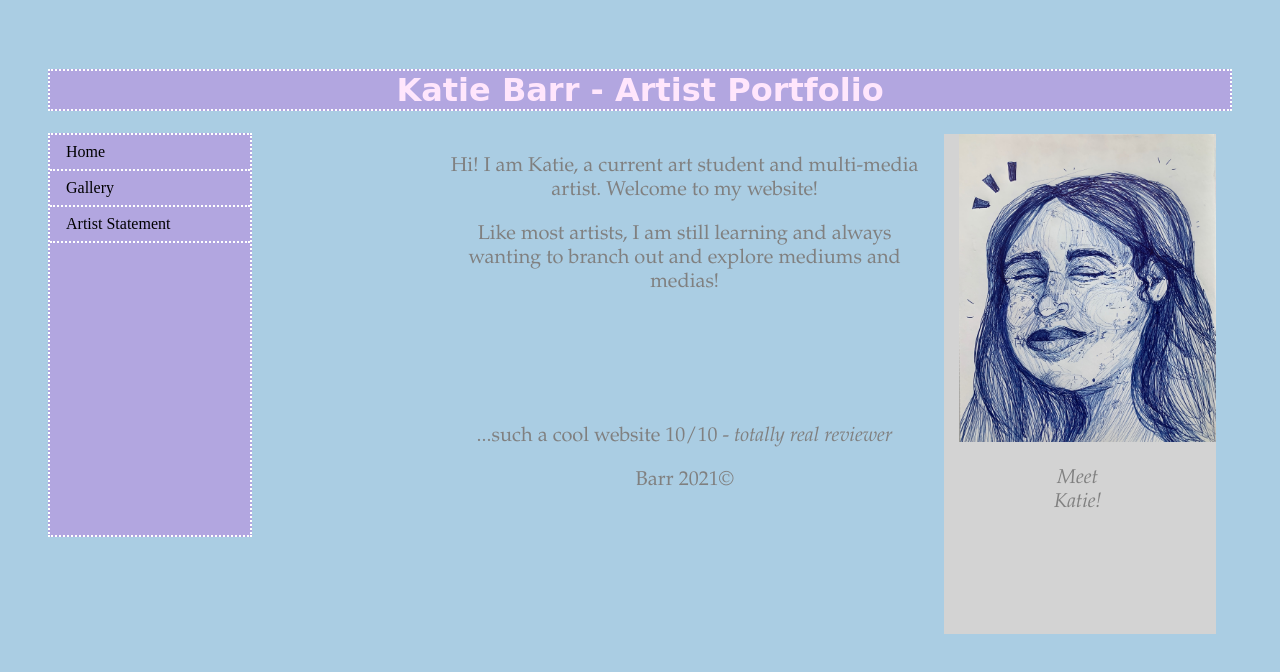
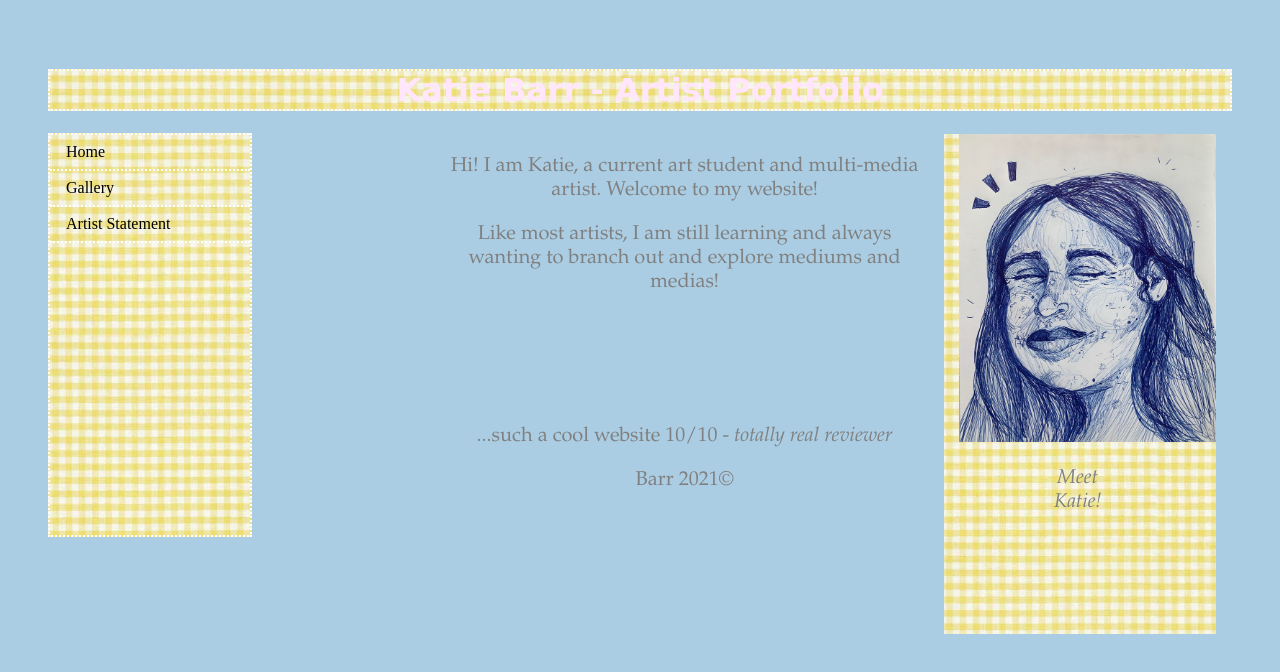
Before and after one commit to katienbarr/portfolio, a plain HTML site: page index.html in a window 1280 px wide. Drawn offline with Linux system fonts and the light colour scheme.

Commit message:
Update style.css

```diff
--- a/style.css
+++ b/style.css
@@ -6,7 +6,7 @@ body {
 
 h1 {
   color: #ffe6fc;
-  background-image: url("#");
+  background-image: url("yellow-gingham.jpg");
   background-color: #b2a6e0;
   font-family: "Brush Script MT", cursive;
   border: 2px dotted white;
@@ -22,7 +22,7 @@ p {
 }
 
 aside {
-  background-image: url("#");
+  background-image: url("yellow-gingham.jpg");
   width: 30%;
   padding-left: 15px;
   margin-left: 15px;
@@ -42,7 +42,7 @@ ul {
   height: 50%;
   position: fixed;
   overflow: auto;
-  background-image: url("#");
+  background-image: url("yellow-gingham.jpg");
 }
 
 li a {
```
